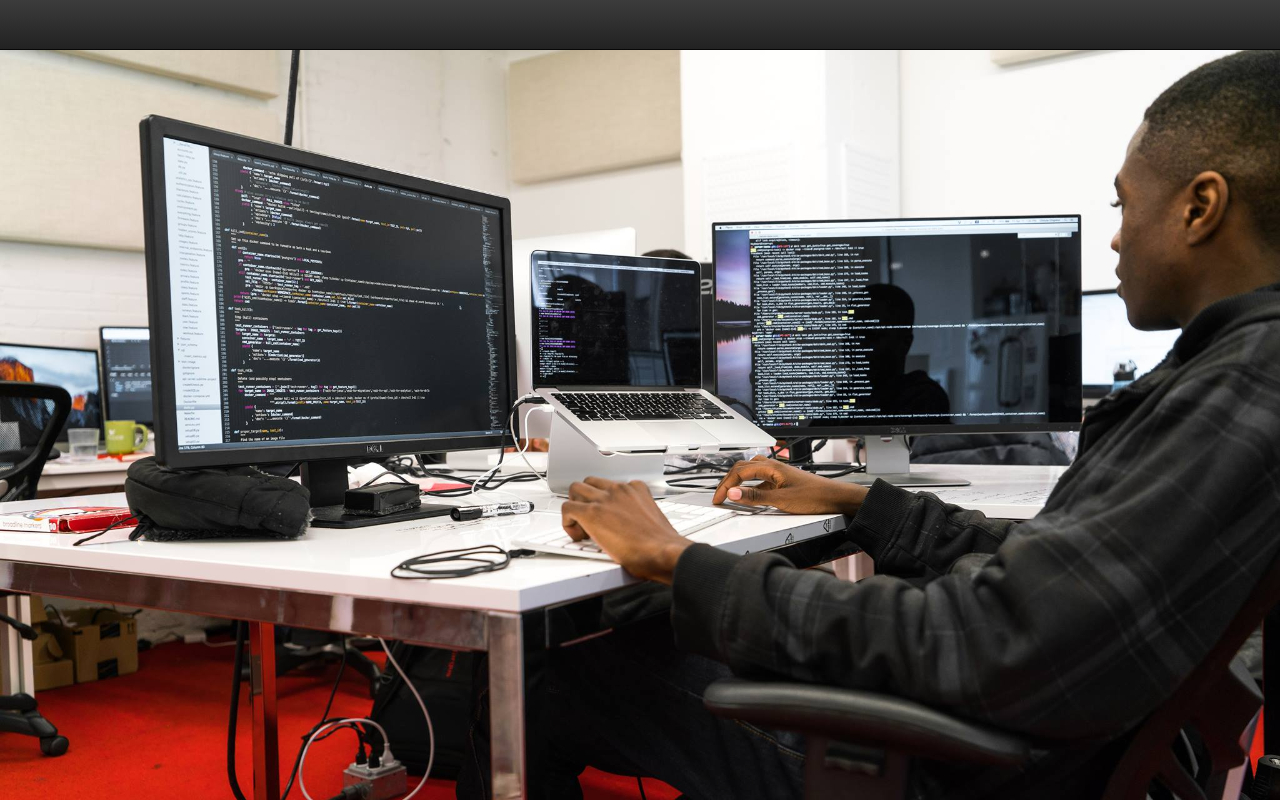
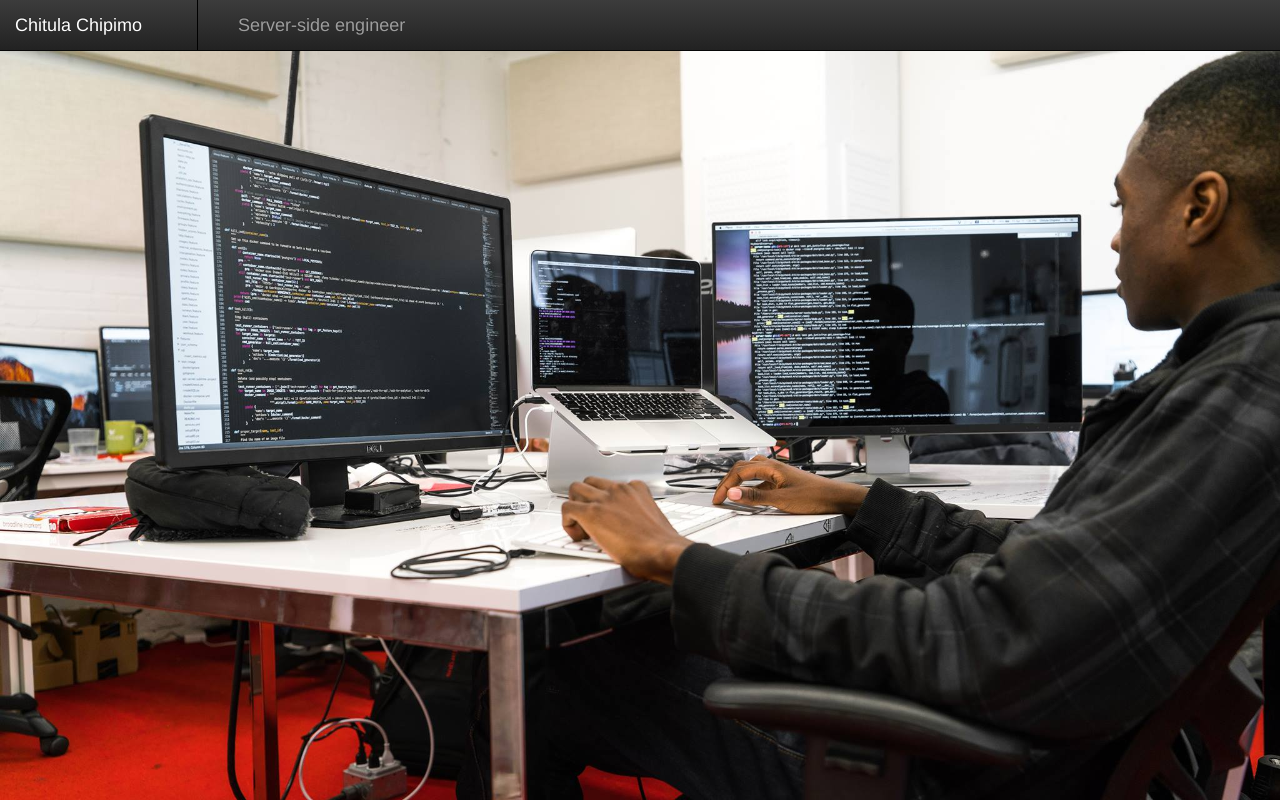
Before and after one commit to chitula/chitula.github.io, a plain HTML site: page index.html in a window 1280 px wide. Drawn offline with nearby package versions, Linux system fonts and the light colour scheme; files whose address does not match are found by name.

Commit message:
add navbar content

```diff
--- a/index.html
+++ b/index.html
@@ -25,6 +25,10 @@
   <body>
       <div class="container">
         <nav class="navbar navbar-inverse navbar-fixed-top">
+          <div class="navbar-header nav-text">
+            <span class="navbar-brand nav-text">Chitula Chipimo</span>
+            <span class="navbar-brand nav-text" style="border-left:1px solid #000;height:50px; margin-left: 40px; padding-left: 40px">Server-side engineer</span>
+          </div>
         </nav>
       </div>
   </body>
```
